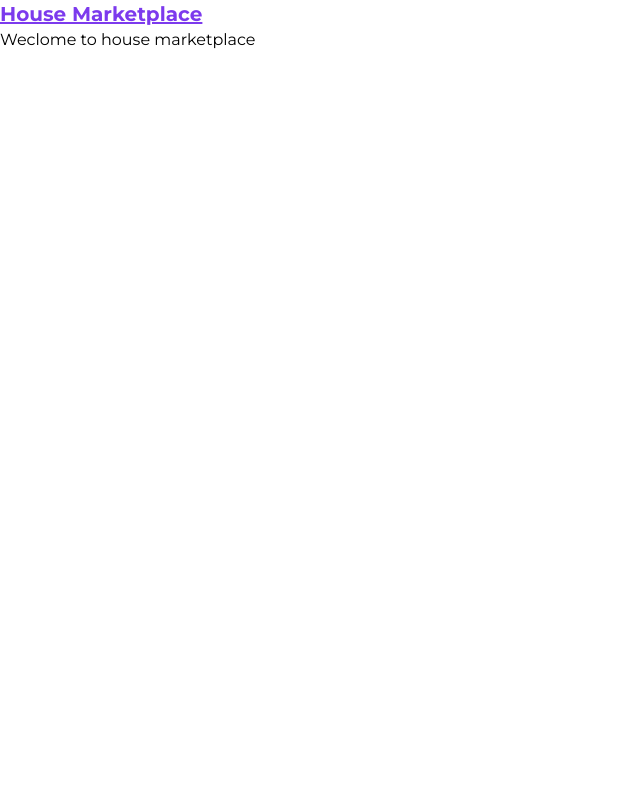
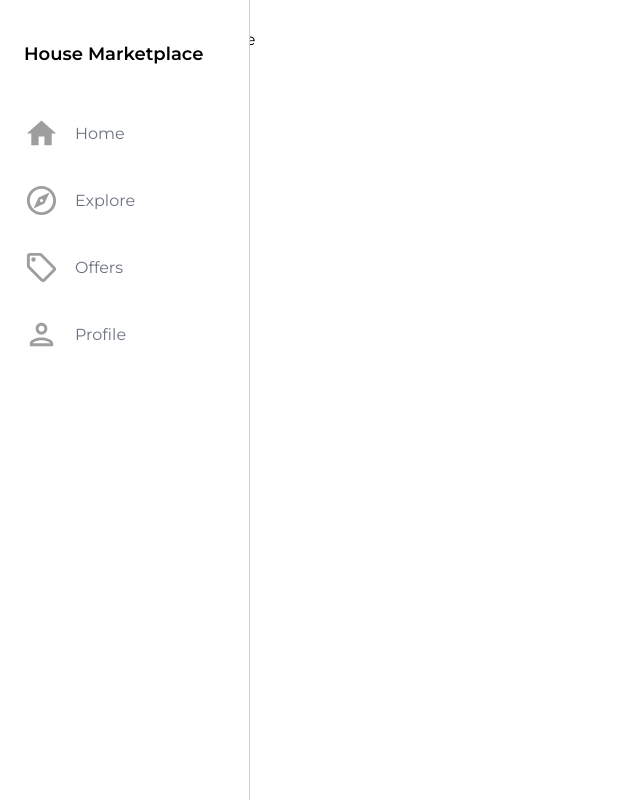
Before and after one commit to Nathan-Somto/house-marketplace, a Next.js app: page / in a window 1280 px wide. Shown: the whole page, without its empty margins (0-640 px from the left). Built offline with nearby package versions, Linux system fonts and the light colour scheme.

Commit message:
finished auth layout

```diff
--- /dev/null
+++ b/components/AuthLayout/index.tsx
@@ -0,0 +1,15 @@
+import { ReactNode } from "react"
+import Navbar from "../Navbar"
+
+function AuthLayout({children}:{children:ReactNode}) {
+  return (
+    <>
+    <Navbar/>
+    <main className="md:max-w-[calc(100%-250px)] md:ml-auto w-full">
+        {children}
+    </main>
+    </>
+  )
+}
+
+export default AuthLayout
--- a/components/Navbar/index.tsx
+++ b/components/Navbar/index.tsx
@@ -0,0 +1,106 @@
+import Link from "next/link";
+import { useRouter } from "next/router";
+function NavBar() {
+  const router = useRouter();
+  console.log(router.pathname);
+  function pathMatchRoute(route: string): boolean {
+    if (route === router.pathname) return true;
+    return false;
+  }
+  return (
+    <nav className="fixed max-md:bottom-0 py-5 px-3 w-full border-t border-[#cccfcc] md:border-r md:border-t-0 md:left-0 md:w-[30%] md:h-screen md:max-w-[250px] md:py-8 bg-primary-white">
+      <h2 className="hidden md:block text-lg mb-8 px-3 py-2">
+        House Marketplace
+      </h2>
+      <ul className="flex space-x-8 items-center justify-center md:space-x-0 md:flex-col md:justify-start md:items-start md:space-y-4 w-full">
+        <li className="md:hover:bg-gray-300 md:w-full md:px-3 md:rounded-md md:flex md:py-2">
+          <Link
+            href="/home"
+            className={`flex flex-col space-y-2 items-center justify-center md:space-x-4 md:flex-row md:space-y-0 ${
+              pathMatchRoute("/home") ? "text-gray-900" : "text-gray-500"
+            }`}
+          >
+            <svg
+              className="max-md:hover:scale-110 transition-all ease-out duration-300"
+              xmlns="http://www.w3.org/2000/svg"
+              height="35px"
+              viewBox="0 0 24 24"
+              width="35px"
+              fill={`${pathMatchRoute("/home") ? "#212121," : "#9E9E9E"}`}
+            >
+              <path d="M0 0h24v24H0z" fill="none" />
+              <path d="M10 20v-6h4v6h5v-8h3L12 3 2 12h3v8z" />
+            </svg>
+            <span>Home</span>
+          </Link>
+        </li>
+        <li className="md:hover:bg-gray-300 md:w-full md:px-3 md:rounded-md md:flex md:py-2">
+          <Link
+            href="/explore"
+            className={`flex flex-col space-y-2 items-center justify-center md:space-x-4 md:flex-row md:space-y-0 ${
+              pathMatchRoute("/explore") ? "text-gray-900" : "text-gray-500"
+            }`}
+          >
+            <svg
+              className="max-md:hover:scale-110 transition-all ease-out duration-300"
+              xmlns="http://www.w3.org/2000/svg"
+              height="35px"
+              viewBox="0 0 24 24"
+              width="35px"
+              fill={`${pathMatchRoute("/explore") ? "#212121," : "#9E9E9E"}`}
+            >
+              <path d="M0 0h24v24H0V0z" fill="none" />
+              <path d="M12 2C6.48 2 2 6.48 2 12s4.48 10 10 10 10-4.48 10-10S17.52 2 12 2zm0 18c-4.41 0-8-3.59-8-8s3.59-8 8-8 8 3.59 8 8-3.59 8-8 8zm-5.5-2.5l7.51-3.49L17.5 6.5 9.99 9.99 6.5 17.5zm5.5-6.6c.61 0 1.1.49 1.1 1.1s-.49 1.1-1.1 1.1-1.1-.49-1.1-1.1.49-1.1 1.1-1.1z" />
+            </svg>
+            <span>Explore</span>
+          </Link>
+        </li>
+        <li className="md:hover:bg-gray-300 md:w-full md:px-3 md:rounded-md md:flex md:py-2">
+          <Link
+            href="/offers"
+            className={`flex flex-col space-y-2 items-center justify-center md:space-x-4 md:flex-row md:space-y-0 ${
+              pathMatchRoute("/offers") ? "text-gray-900" : "text-gray-500"
+            }`}
+          >
+            <svg
+              className="max-md:hover:scale-110 transition-all ease-out duration-300"
+              xmlns="http://www.w3.org/2000/svg"
+              height="35px"
+              viewBox="0 0 24 24"
+              width="35px"
+              fill={`${pathMatchRoute("/offers") ? "#212121," : "#9E9E9E"}`}
+            >
+              <path d="M0 0h24v24H0V0z" fill="none" />
+              <path d="M21.41 11.58l-9-9C12.05 2.22 11.55 2 11 2H4c-1.1 0-2 .9-2 2v7c0 .55.22 1.05.59 1.42l9 9c.36.36.86.58 1.41.58s1.05-.22 1.41-.59l7-7c.37-.36.59-.86.59-1.41s-.23-1.06-.59-1.42zM13 20.01L4 11V4h7v-.01l9 9-7 7.02z" />
+              <circle cx="6.5" cy="6.5" r="1.5" />
+            </svg>
+            <span>Offers</span>
+          </Link>
+        </li>
+        <li className="md:hover:bg-gray-300 md:w-full md:px-3 md:rounded-md md:flex md:py-2">
+          <Link
+            href="/profile"
+            className={`flex flex-col space-y-2 items-center justify-center md:space-x-4 md:flex-row md:space-y-0 ${
+              pathMatchRoute("/profile") ? "text-gray-900" : "text-gray-500"
+            }`}
+          >
+            <svg
+              className="max-md:hover:scale-110 transition-all ease-out duration-300"
+              xmlns="http://www.w3.org/2000/svg"
+              height="35px"
+              viewBox="0 0 24 24"
+              width="35px"
+              fill={`${pathMatchRoute("/profile") ? "#212121," : "#9E9E9E"}`}
+            >
+              <path d="M0 0h24v24H0V0z" fill="none" />
+              <path d="M12 6c1.1 0 2 .9 2 2s-.9 2-2 2-2-.9-2-2 .9-2 2-2m0 10c2.7 0 5.8 1.29 6 2H6c.23-.72 3.31-2 6-2m0-12C9.79 4 8 5.79 8 8s1.79 4 4 4 4-1.79 4-4-1.79-4-4-4zm0 10c-2.67 0-8 1.34-8 4v2h16v-2c0-2.66-5.33-4-8-4z" />
+            </svg>
+            <span>Profile</span>
+          </Link>
+        </li>
+      </ul>
+    </nav>
+  );
+}
+
+export default NavBar;
--- a/pages/_app.tsx
+++ b/pages/_app.tsx
@@ -1,17 +1,26 @@
-import '@/styles/globals.css';
-import { AppProps } from 'next/app';
-import { Montserrat} from 'next/font/google';
+import "@/styles/globals.css";
+import { NextPage } from "next";
+import { AppProps } from "next/app";
+import { Montserrat } from "next/font/google";
+import { ReactElement, ReactNode } from "react";
 const montserrat = Montserrat({
-  weight: ['400', '700','600','500'],
-  style: ['normal'],
-  subsets:["latin"],
-  fallback:['serif'],
+  weight: ["400", "700", "600", "500"],
+  style: ["normal"],
+  subsets: ["latin"],
+  fallback: ["serif"],
+});
+export type NextPageWithLayout<P = {}, IP = P> = NextPage<P, IP> & {
+  getLayout?: (page: ReactElement) => ReactNode;
+};
 
-});
-export default function App({Component, pageProps}:AppProps){
-  return(
+type AppPropsWithLayout = AppProps & {
+  Component: NextPageWithLayout;
+};
+export default function App({ Component, pageProps }: AppPropsWithLayout) {
+  const getLayout = Component.getLayout ?? ((page: JSX.Element) => page);
+  return (
     <div className={montserrat.className}>
-      <Component {...pageProps}/>
+      {getLayout(<Component {...pageProps} />)}
     </div>
   );
 }
--- a/pages/explore/index.tsx
+++ b/pages/explore/index.tsx
@@ -0,0 +1,17 @@
+import AuthLayout from '@/components/AuthLayout';
+import React from 'react'
+
+function ExplorePage() {
+  return (
+    <div>ExplorePage</div>
+  )
+}
+
+ExplorePage.getLayout = function getLayout(page:JSX.Element) {
+    return (
+      <AuthLayout>
+        {page}
+      </AuthLayout>
+    )
+  }
+export default ExplorePage;
--- a/pages/index.tsx
+++ b/pages/index.tsx
@@ -1,3 +1,4 @@
+import Navbar from "@/components/Navbar";
 import Head from "next/head";
 export default function Home(){
     return(
@@ -8,6 +9,7 @@ export default function Home(){
             <meta name="description" content="A web application to find houses near you." />
             <meta name="keywords" content="Houses, Market, Offers, Discount, Rent, Sell, Affordable Prices" />
         </Head>
+        <Navbar/>
         <main>
             <h1 className="text-xl underline text-violet-600 ">House Marketplace</h1>
             <p className="">Weclome to house marketplace</p>
--- a/pages/offers/index.tsx
+++ b/pages/offers/index.tsx
@@ -0,0 +1,16 @@
+import AuthLayout from '@/components/AuthLayout'
+import React from 'react'
+
+function OffersPage() {
+  return (
+    <div>OffersPage</div>
+  )
+}
+OffersPage.getLayout = function getLayout(page:JSX.Element) {
+    return (
+      <AuthLayout>
+        {page}
+      </AuthLayout>
+    )
+  }
+export default OffersPage
--- a/pages/profile/index.tsx
+++ b/pages/profile/index.tsx
@@ -0,0 +1,15 @@
+import AuthLayout from "@/components/AuthLayout"
+
+function ProfilePage() {
+  return (
+    <div>ProfilePage</div>
+  )
+}
+ProfilePage.getLayout = function getLayout(page:JSX.Element) {
+    return (
+      <AuthLayout>
+        {page}
+      </AuthLayout>
+    )
+  }
+export default ProfilePage
```
